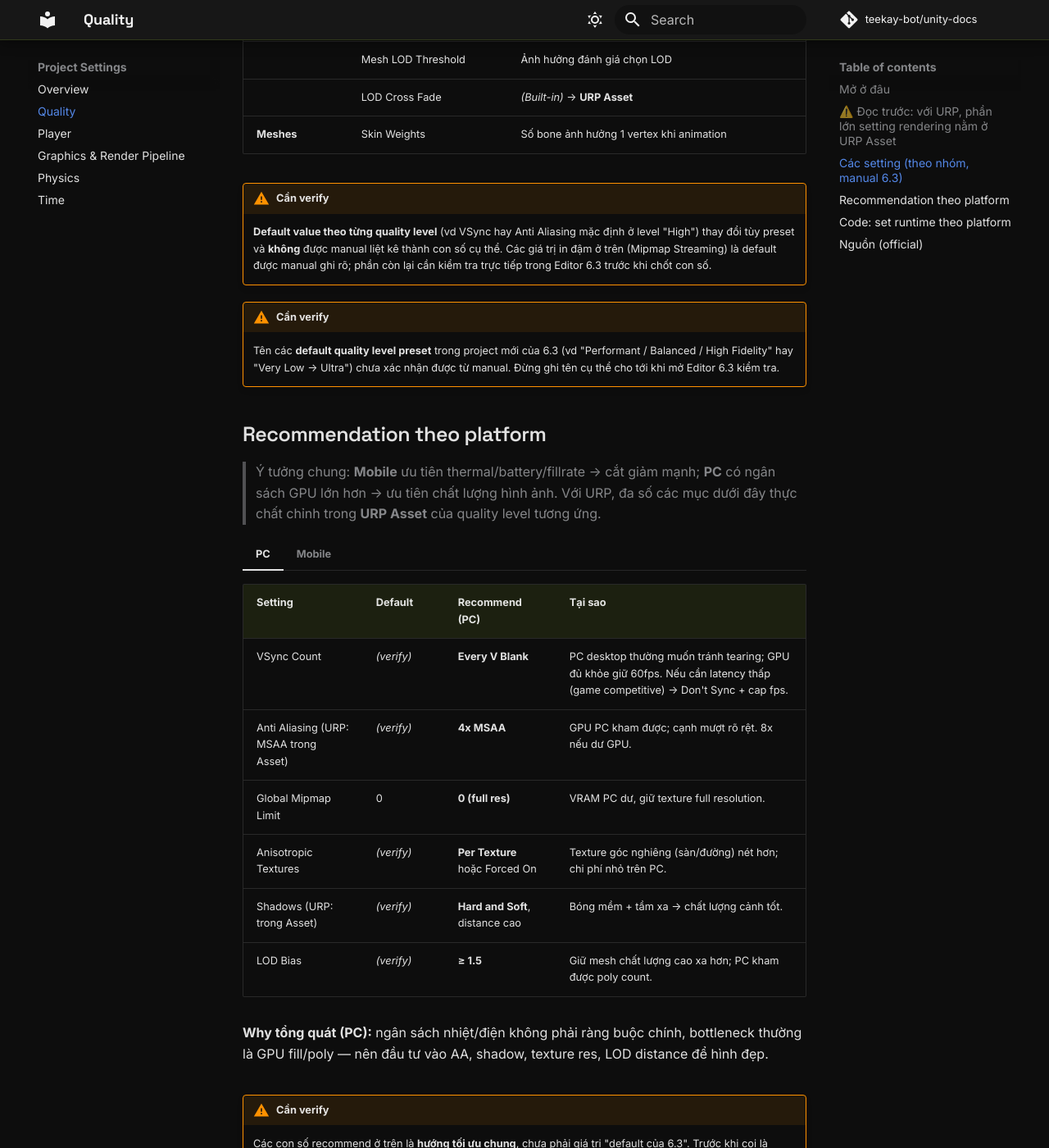
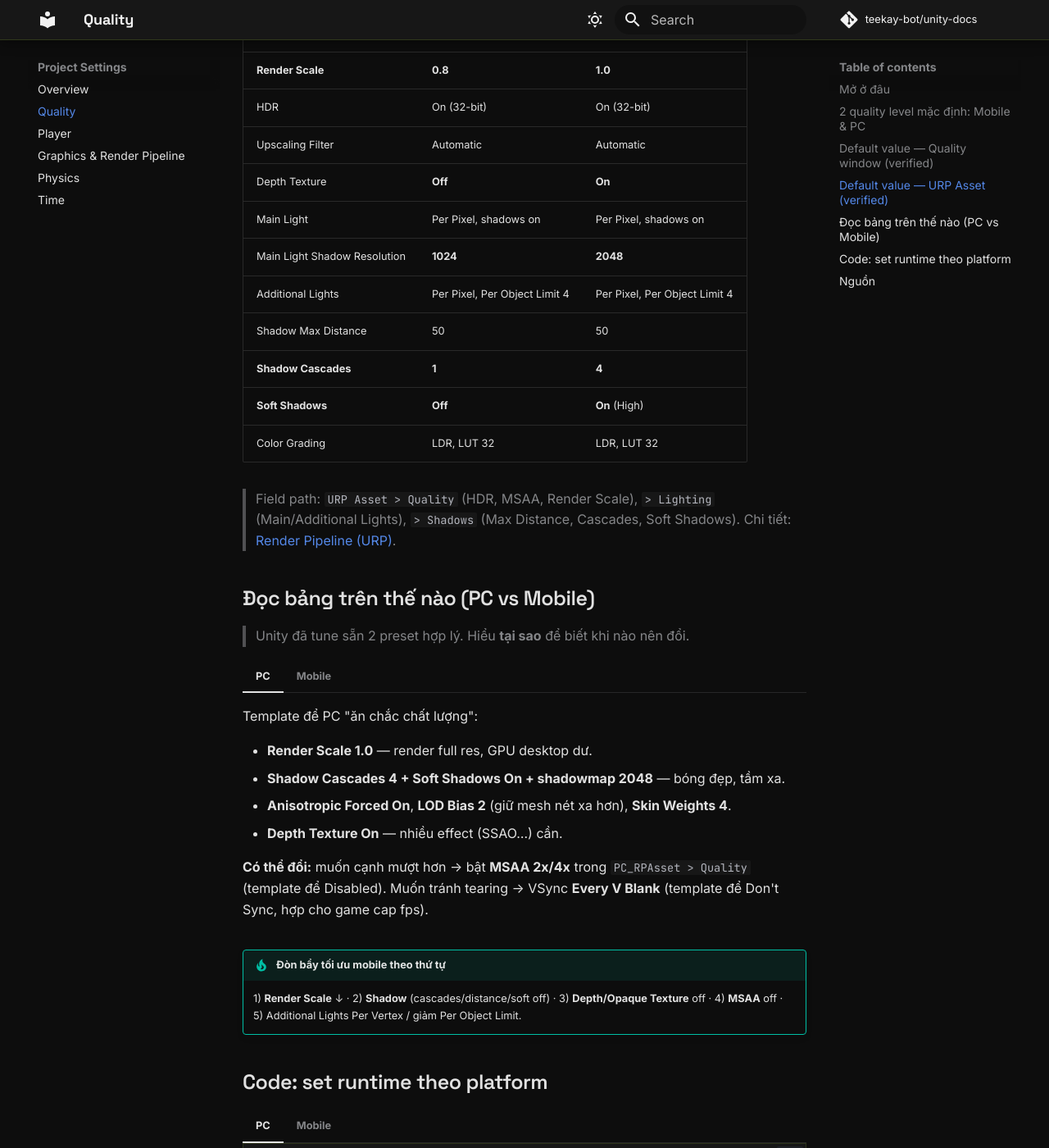
Before and after one commit to teekay-bot/unity-docs, an MkDocs documentation site: the page built from docs/project-settings/quality.md, in a window 1280 px wide and 1400 px high, scrolled down 2205 px. Shown: the whole window at 82% size. Built offline with MkDocs 1.6.1 and Material for MkDocs 9.7.7, drawn with Linux system fonts in a browser that asks for light colours; comment, search, counter and statistics services are not loaded; some of the changed text lies outside the part shown.

Commit message:
verify: quality.md + setup against real Universal 3D template (6000.3.10f1) — real defaults, Mobile/PC levels, confirmed template names + Build Profiles

````diff
--- a/docs/project-settings/quality.md
+++ b/docs/project-settings/quality.md
@@ -1,103 +1,103 @@
 # Quality Settings
 
-> **Target: Unity 6.3 LTS (6000.3).** Trang này tổng hợp Quality settings và recommendation cho **PC** vs **Mobile**. Mọi menu path & property đã verify với [Unity 6.3 Manual](https://docs.unity3d.com/6000.3/Documentation/Manual/class-QualitySettings.html).
+> **Target: Unity 6.3 LTS (6000.3)** · URP only. Default value trên trang này **verified trực tiếp từ template Universal 3D** (`6000.3.10f1`, file `ProjectSettings/QualitySettings.asset` + `Assets/Settings/*_RPAsset.asset`). Field/menu path verify với [Quality Settings — Unity 6.3 Manual](https://docs.unity3d.com/6000.3/Documentation/Manual/class-QualitySettings.html).
 
 ## Mở ở đâu
 
 **Menu path:** `Edit > Project Settings > Quality`
 
 !!! info "Mới ở Unity 6.3"
-    Bạn có thể **đổi nhanh Quality level ngay trên Editor toolbar**, không cần mở Project Settings. (Nguồn: [What's New in Unity 6.3](https://docs.unity3d.com/6000.3/Documentation/Manual/WhatsNewUnity63.html).)
+    Đổi nhanh Quality level ngay trên **Editor toolbar**, không cần mở Project Settings. (Nguồn: [What's New in Unity 6.3](https://docs.unity3d.com/6000.3/Documentation/Manual/WhatsNewUnity63.html).)
 
-!!! note "Project này dùng URP — không dùng Built-in"
-    Toàn bộ docs giả định **URP (Universal Render Pipeline)**, hiện tại lẫn tương lai. Mọi hướng dẫn bỏ qua Built-in Render Pipeline.
+## 2 quality level mặc định: **Mobile** & **PC**
 
-## ⚠️ Đọc trước: với URP, phần lớn setting rendering nằm ở URP Asset
+Template **Universal 3D / Universal 2D** tạo sẵn đúng **2 quality level**, mỗi level trỏ tới một URP Asset riêng qua field **Render Pipeline**:
 
-Trong Unity 6.3 với **URP**, **mỗi Quality level trỏ tới một URP Render Pipeline Asset** qua field **Render Pipeline**. Vì vậy phần lớn setting rendering KHÔNG nằm trong cửa sổ Quality mà do **URP Asset** (và URP Renderer / Camera) điều khiển — xem [Render Pipeline (URP)](../rendering/render-pipeline-urp.md).
+| Quality level | Render Pipeline asset | Mặc định cho platform |
+|---|---|---|
+| **Mobile** (index 0) | `Mobile_RPAsset` | Android, iOS, WebGL… |
+| **PC** (index 1) | `PC_RPAsset` | Standalone (Win/Mac/Linux), consoles |
 
-Các property sau Unity đánh dấu "Built-in only" → **với project URP của chúng ta, cấu hình chúng trong URP Asset, không phải cửa sổ Quality:**
+> Verified: `m_PerPlatformDefaultQuality` (Android→Mobile, Standalone→PC). Mỗi level `excludedTargetPlatforms` loại nền không liên quan.
 
-- **Anti Aliasing (MSAA)** → URP Asset › *Quality* (+ MSAA per-Camera)
-- **Soft Particles** → URP Asset
-- **Shadows, Shadow Resolution, Shadow Distance, Cascades** → URP Asset › *Shadows*
-- **LOD Cross Fade** → URP Asset
+!!! note "URP điều khiển phần lớn rendering"
+    Trong cửa sổ Quality, các field **Anti Aliasing (MSAA), Shadows, Soft Particles, Pixel Light Count** thực tế bị URP "vô hiệu" — cấu hình thật nằm trong **URP Asset** (xem bảng URP Asset bên dưới và [Render Pipeline (URP)](../rendering/render-pipeline-urp.md)). Đó là lý do `antiAliasing` = **0 (Disabled)** ở cả 2 level trong template.
 
-> Nguồn: [Quality Settings — Unity 6.3 Manual](https://docs.unity3d.com/6000.3/Documentation/Manual/class-QualitySettings.html); [URP Asset reference](https://docs.unity3d.com/Packages/com.unity.render-pipelines.universal@latest).
+## Default value — Quality window (verified)
 
-!!! warning "Cần verify"
-    Vị trí/tên field chính xác trong **URP Asset 6.3** (URP 17.x) cho từng setting trên cần đối chiếu trực tiếp [URP Asset reference](https://docs.unity3d.com/Packages/com.unity.render-pipelines.universal@latest) khi viết trang URP. Trang này chỉ liệt kê những gì còn thực sự nằm trong cửa sổ Quality.
+Các field **còn thực sự tác dụng dưới URP** (verified từ template):
 
-## Các setting (theo nhóm, manual 6.3)
+| Field | Mobile | PC | Ghi chú |
+|---|---|---|---|
+| VSync Count | **Don't Sync** (0) | **Don't Sync** (0) | Cả 2 = 0 |
+| Anisotropic Textures | **Per Texture** (1) | **Forced On** (2) | |
+| Global Mipmap Limit | 0 (Full Res) | 0 (Full Res) | |
+| Mipmap Streaming | **Off** | **Off** | Budget 512 MB, 512 renderers/frame, max reduction 2, 1024 IO khi bật |
+| LOD Bias | **1** | **2** | PC giữ LOD cao xa hơn |
+| Maximum LOD Level | 0 | 0 | |
+| LOD Cross Fade | On (1) | On (1) | |
+| Particle Raycast Budget | 256 | 256 | |
+| Async Upload Time Slice / Buffer | 2 ms / 16 MB | 2 ms / 16 MB | Persistent Buffer: On |
+| Skin Weights | **2 Bones** | **4 Bones** | |
+| Realtime Reflection Probes | Off | Off | |
+| Realtime GI CPU Usage | 100 (Unlimited) | 100 (Unlimited) | |
+| Anti Aliasing (MSAA) | Disabled (0)\* | Disabled (0)\* | \*thực tế dùng URP Asset |
 
-| Nhóm | Setting | Options / Default (verify ở 6.3) |
+## Default value — URP Asset (verified)
+
+Đây mới là nơi quyết định rendering. Verified từ `Mobile_RPAsset` / `PC_RPAsset`:
+
+| URP Asset field | Mobile_RPAsset | PC_RPAsset |
 |---|---|---|
-| **Rendering** | Render Pipeline | URP Asset cho quality level đó (project luôn gán URP Asset) |
-| | Pixel Light Count | *(Built-in)* — với URP, lighting do URP Asset/Renderer quản → **URP Asset** |
-| | Anti Aliasing (MSAA) | *(Built-in)* → **URP Asset** (+ MSAA per-Camera) |
-| | Realtime Reflection Probes | On/Off |
-| | Resolution Scaling Fixed DPI Factor | Hệ số scale resolution (mobile) |
-| | VSync Count | Don't Sync / Every V Blank / Every Second V Blank |
-| | Realtime GI CPU Usage | Low / Medium / High / Unlimited |
-| **Textures** | Global Mipmap Limit | 0–3 (0 = full res, 3 = 1/8 res) |
-| | Mipmap Limit Groups | Custom group: offset hoặc override |
-| | Anisotropic Textures | Disabled / Per Texture / Forced On |
-| | Mipmap Streaming | Memory Budget **512 MB**, Renderers Per Frame **512**, Max Level Reduction **2**, Max IO Requests **1024** |
-| **Particles** | Soft Particles | *(Built-in)* → **URP Asset** |
-| | Particle Raycast Budget | Số raycast tối đa cho particle collision |
-| **Shadows** | Shadows / Resolution / Distance / Cascades | *(Built-in)* → **URP Asset › Shadows** |
-| **Async Asset Upload** | Time Slice / Buffer Size / Persistent Buffer | ms/frame; MB; giữ buffer khi queue rỗng |
-| **Level of Detail** | LOD Bias | <1 ưu tiên LOD thấp sớm; >1 giữ LOD cao lâu hơn |
-| | Maximum LOD Level | LOD thấp nhất project dùng |
-| | Mesh LOD Threshold | Ảnh hưởng đánh giá chọn LOD |
-| | LOD Cross Fade | *(Built-in)* → **URP Asset** |
-| **Meshes** | Skin Weights | Số bone ảnh hưởng 1 vertex khi animation |
+| **MSAA** | Disabled | Disabled |
+| **Render Scale** | **0.8** | **1.0** |
+| HDR | On (32-bit) | On (32-bit) |
+| Upscaling Filter | Automatic | Automatic |
+| Depth Texture | **Off** | **On** |
+| Main Light | Per Pixel, shadows on | Per Pixel, shadows on |
+| Main Light Shadow Resolution | **1024** | **2048** |
+| Additional Lights | Per Pixel, Per Object Limit 4 | Per Pixel, Per Object Limit 4 |
+| Shadow Max Distance | 50 | 50 |
+| **Shadow Cascades** | **1** | **4** |
+| **Soft Shadows** | **Off** | **On** (High) |
+| Color Grading | LDR, LUT 32 | LDR, LUT 32 |
 
-!!! warning "Cần verify"
-    **Default value theo từng quality level** (vd VSync hay Anti Aliasing mặc định ở level "High") thay đổi tùy preset và **không** được manual liệt kê thành con số cụ thể. Các giá trị in đậm ở trên (Mipmap Streaming) là default được manual ghi rõ; phần còn lại cần kiểm tra trực tiếp trong Editor 6.3 trước khi chốt con số.
+> Field path: `URP Asset > Quality` (HDR, MSAA, Render Scale), `> Lighting` (Main/Additional Lights), `> Shadows` (Max Distance, Cascades, Soft Shadows). Chi tiết: [Render Pipeline (URP)](../rendering/render-pipeline-urp.md).
 
-!!! warning "Cần verify"
-    Tên các **default quality level preset** trong project mới của 6.3 (vd "Performant / Balanced / High Fidelity" hay "Very Low → Ultra") chưa xác nhận được từ manual. Đừng ghi tên cụ thể cho tới khi mở Editor 6.3 kiểm tra.
+## Đọc bảng trên thế nào (PC vs Mobile)
 
-## Recommendation theo platform
-
-> Ý tưởng chung: **Mobile** ưu tiên thermal/battery/fillrate → cắt giảm mạnh; **PC** có ngân sách GPU lớn hơn → ưu tiên chất lượng hình ảnh. Với URP, đa số các mục dưới đây thực chất chỉnh trong **URP Asset** của quality level tương ứng.
+> Unity đã tune sẵn 2 preset hợp lý. Hiểu **tại sao** để biết khi nào nên đổi.
 
 === "PC"
 
-    | Setting | Default | Recommend (PC) | Tại sao |
-    |---|---|---|---|
-    | VSync Count | *(verify)* | **Every V Blank** | PC desktop thường muốn tránh tearing; GPU đủ khỏe giữ 60fps. Nếu cần latency thấp (game competitive) → Don't Sync + cap fps. |
-    | Anti Aliasing (URP: MSAA trong Asset) | *(verify)* | **4x MSAA** | GPU PC kham được; cạnh mượt rõ rệt. 8x nếu dư GPU. |
-    | Global Mipmap Limit | 0 | **0 (full res)** | VRAM PC dư, giữ texture full resolution. |
-    | Anisotropic Textures | *(verify)* | **Per Texture** hoặc Forced On | Texture góc nghiêng (sàn/đường) nét hơn; chi phí nhỏ trên PC. |
-    | Shadows (URP: trong Asset) | *(verify)* | **Hard and Soft**, distance cao | Bóng mềm + tầm xa → chất lượng cảnh tốt. |
-    | LOD Bias | *(verify)* | **≥ 1.5** | Giữ mesh chất lượng cao xa hơn; PC kham được poly count. |
+    Template để PC "ăn chắc chất lượng":
 
-    **Why tổng quát (PC):** ngân sách nhiệt/điện không phải ràng buộc chính, bottleneck thường là GPU fill/poly — nên đầu tư vào AA, shadow, texture res, LOD distance để hình đẹp.
+    - **Render Scale 1.0** — render full res, GPU desktop dư.
+    - **Shadow Cascades 4 + Soft Shadows On + shadowmap 2048** — bóng đẹp, tầm xa.
+    - **Anisotropic Forced On**, **LOD Bias 2** (giữ mesh nét xa hơn), **Skin Weights 4**.
+    - **Depth Texture On** — nhiều effect (SSAO…) cần.
+
+    **Có thể đổi:** muốn cạnh mượt hơn → bật **MSAA 2x/4x** trong `PC_RPAsset > Quality` (template để Disabled). Muốn tránh tearing → VSync **Every V Blank** (template để Don't Sync, hợp cho game cap fps).
 
 === "Mobile"
 
-    | Setting | Default | Recommend (Mobile) | Tại sao |
-    |---|---|---|---|
-    | VSync Count | *(verify)* | **Don't Sync** + `Application.targetFrameRate = 60` (hoặc 30) | Trên mobile, điều khiển fps bằng `targetFrameRate` để giữ ổn định nhiệt/pin; VSync mobile hành xử khác desktop. |
-    | Anti Aliasing (URP: MSAA trong Asset) | *(verify)* | **2x MSAA** (hoặc Off nếu nặng) | MSAA tốn bandwidth/fillrate trên tile-based GPU; 2x là cân bằng. |
-    | Global Mipmap Limit | 0 | **0**, nhưng siết import (ASTC) | Quản lý VRAM ở khâu [Textures](../assets/textures.md) (ASTC) thay vì hạ mipmap toàn cục. |
-    | Anisotropic Textures | *(verify)* | **Disabled** / Per Texture (hạn chế) | Aniso tốn bandwidth; mobile nên tắt hoặc chỉ bật cho vài texture sàn. |
-    | Shadows (URP: trong Asset) | *(verify)* | **Hard only**, shadow distance ngắn, **Two Cascades** | Bóng mềm + cascade nhiều rất tốn trên mobile; rút distance để tiết kiệm. |
-    | LOD Bias | *(verify)* | **≤ 1.0** | Chuyển sang LOD thấp sớm hơn → giảm poly, nhẹ GPU. |
-    | Particle Raycast Budget | *(verify)* | **Thấp** | Giảm chi phí particle collision. |
+    Template cắt giảm cho tile-based GPU / nhiệt / pin:
 
-    **Why tổng quát (Mobile):** GPU tile-based, bị giới hạn bởi **bandwidth, fillrate, thermal throttling và pin**. Mọi thứ tốn bandwidth (MSAA, aniso, soft shadow, overdraw) đều phải cân nhắc. Kiểm soát fps bằng `targetFrameRate` thay vì dựa VSync.
+    - **Render Scale 0.8** — render ~64% số pixel rồi upscale → nhẹ fillrate (đòn bẩy lớn nhất trên mobile).
+    - **Shadow Cascades 1 + Soft Shadows Off + shadowmap 1024** — shadow rẻ.
+    - **Depth Texture Off** — tiết kiệm bandwidth (bật lại nếu shader cần).
+    - **Anisotropic Per Texture** (không Forced), **LOD Bias 1** (xuống LOD thấp sớm), **Skin Weights 2**.
 
-!!! warning "Cần verify"
-    Các con số recommend ở trên là **hướng tối ưu chung**, chưa phải giá trị "default của 6.3". Trước khi coi là chuẩn: (1) mở `Edit > Project Settings > Quality` trong Unity 6.3 để đọc default thực tế, (2) mở **URP Asset** tương ứng của từng quality level để chỉnh AA / Shadows / Render Scale.
+    **Có thể đổi:** kiểm soát fps bằng `Application.targetFrameRate` thay vì VSync. Nếu vẫn nặng → hạ Render Scale tiếp (0.7) hoặc bật **FSR 1.0** ở Upscaling Filter.
+
+!!! tip "Đòn bẩy tối ưu mobile theo thứ tự"
+    1) **Render Scale** ↓ · 2) **Shadow** (cascades/distance/soft off) · 3) **Depth/Opaque Texture** off · 4) **MSAA** off · 5) Additional Lights Per Vertex / giảm Per Object Limit.
 
 ## Code: set runtime theo platform
 
 === "PC"
     ```csharp
-    QualitySettings.vSyncCount = 1;          // Every V Blank
+    QualitySettings.vSyncCount = 1;          // Every V Blank (tránh tearing)
     ```
 
 === "Mobile"
@@ -106,8 +106,9 @@
     QualitySettings.vSyncCount = 0;          // Don't Sync — control fps bằng targetFrameRate
     ```
 
-## Nguồn (official)
+## Nguồn
 
+- **Verified từ project thật:** template **Universal 3D** `6000.3.10f1` — `ProjectSettings/QualitySettings.asset`, `Assets/Settings/PC_RPAsset.asset`, `Assets/Settings/Mobile_RPAsset.asset`.
 - [Quality Settings — Unity 6.3 Manual](https://docs.unity3d.com/6000.3/Documentation/Manual/class-QualitySettings.html)
+- [URP Asset reference — Unity 6.3](https://docs.unity3d.com/6000.3/Documentation/Manual/urp/universalrp-asset.html)
 - [What's New in Unity 6.3](https://docs.unity3d.com/6000.3/Documentation/Manual/WhatsNewUnity63.html)
-- [Universal Render Pipeline (URP) docs](https://docs.unity3d.com/Packages/com.unity.render-pipelines.universal@latest) — cho các setting AA/Shadows/Render Scale khi dùng URP
````
Also changed, not shown: docs/setup/index.md (+6 -6 lines), docs/setup/new-2d-project.md (+1 -4 lines), docs/setup/new-3d-project.md (+1 -4 lines).
